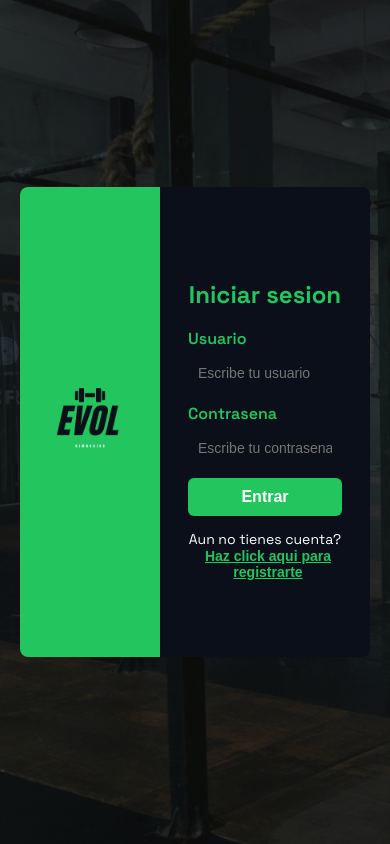
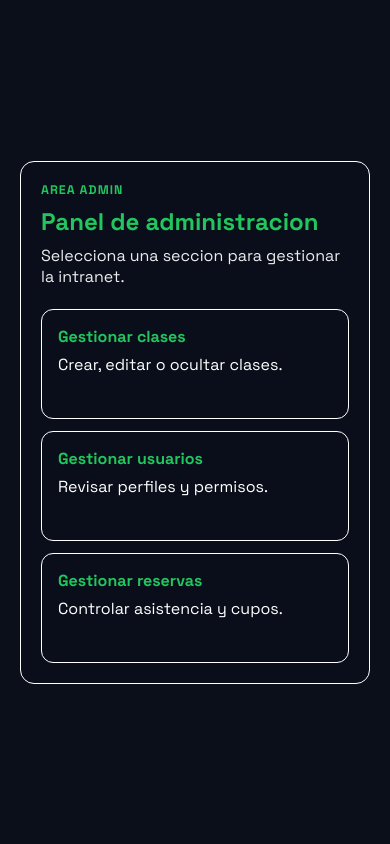
Before and after one commit to angelrxdriguez/EVOL, a Vue app: page /admin in a window 390 px wide. Built offline with nearby package versions, Linux system fonts and the light colour scheme.

Commit message:
pagina de administrador si el usuario es administrador

```diff
--- a/src/router/index.js
+++ b/src/router/index.js
@@ -2,6 +2,7 @@ import { computed, h, inject, ref } from "vue";
 import InicioView from "../views/InicioView.vue";
 import RegistroView from "../views/RegistroView.vue";
 import HomeView from "../views/HomeView.vue";
+import AdminView from "../views/AdminView.vue";
 
 const ROUTER_KEY = Symbol("app-router");
 
@@ -9,6 +10,7 @@ const routeTable = [
   { path: "/", name: "inicio", component: InicioView },
   { path: "/registro", name: "registro", component: RegistroView },
   { path: "/home", name: "home", component: HomeView },
+  { path: "/admin", name: "admin", component: AdminView },
 ];
 
 const fallbackRouteName = "inicio";
--- /dev/null
+++ b/src/views/AdminView.vue
@@ -0,0 +1,117 @@
+<template>
+  <main class="admin">
+    <section class="admin-card">
+      <header class="admin-header">
+        <p class="eyebrow">AREA ADMIN</p>
+        <h1>Panel de administracion</h1>
+        <p class="subtitle">Selecciona una seccion para gestionar la intranet.</p>
+      </header>
+
+      <nav class="menu" aria-label="Menu de administracion">
+        <a href="#" class="opcion">
+          <span class="opcion-title">Gestionar clases</span>
+          <span class="opcion-desc">Crear, editar o ocultar clases.</span>
+        </a>
+        <a href="#" class="opcion">
+          <span class="opcion-title">Gestionar usuarios</span>
+          <span class="opcion-desc">Revisar perfiles y permisos.</span>
+        </a>
+        <a href="#" class="opcion">
+          <span class="opcion-title">Gestionar reservas</span>
+          <span class="opcion-desc">Controlar asistencia y cupos.</span>
+        </a>
+      </nav>
+    </section>
+  </main>
+</template>
+
+<style scoped>
+.admin {
+  min-height: 100vh;
+  display: grid;
+  place-items: center;
+  padding: 20px;
+  font-family: var(--font-family);
+  background-color: var(--oscuro);
+  color: #fff;
+}
+
+.admin-card {
+  width: 100%;
+  max-width: 960px;
+  border: 1px solid #ffffff;
+  border-radius: 14px;
+  padding: clamp(20px, 3vw, 30px);
+  background-color: rgba(11, 15, 26, 0.9);
+}
+
+.admin-header {
+  margin-bottom: 22px;
+}
+
+.eyebrow {
+  margin: 0 0 8px;
+  color: var(--verde);
+  font-size: 0.78rem;
+  font-weight: 700;
+  letter-spacing: 0.08em;
+}
+
+h1 {
+  margin: 0 0 8px;
+  color: var(--verde);
+  font-size: clamp(1.5rem, 2.6vw, 2rem);
+}
+
+.subtitle {
+  margin: 0;
+  color: #ffffff;
+  opacity: 0.92;
+}
+
+.menu {
+  display: grid;
+  grid-template-columns: repeat(3, minmax(0, 1fr));
+  gap: 12px;
+}
+
+.opcion {
+  display: flex;
+  flex-direction: column;
+  gap: 8px;
+  min-height: 150px;
+  border: 1px solid #ffffff;
+  border-radius: 12px;
+  padding: 16px;
+  color: #ffffff;
+  text-decoration: none;
+  transition: border-color 0.25s ease, transform 0.25s ease, box-shadow 0.25s ease;
+}
+
+.opcion:hover,
+.opcion:focus-visible {
+  border-color: var(--verde);
+  transform: translateY(-2px);
+  box-shadow: 0 0 0 1px var(--verde);
+  outline: none;
+}
+
+.opcion-title {
+  color: var(--verde);
+  font-weight: 700;
+}
+
+.opcion-desc {
+  line-height: 1.3;
+}
+
+@media (max-width: 860px) {
+  .menu {
+    grid-template-columns: 1fr;
+  }
+
+  .opcion {
+    min-height: 110px;
+  }
+}
+</style>
--- a/src/views/HomeView.vue
+++ b/src/views/HomeView.vue
@@ -19,8 +19,7 @@ import logoEvol from "../assets/evol_negativo-zoom2.png";
 
     <section id="ventajas" class="intro">
       <h1>
-        <i class="bi bi-clipboard2-heart" aria-hidden="true"></i>
-        Ventajas para clientes
+        VENTAJAS DE NUESTRA APP
       </h1>
 
       <div class="ventajas-grid">
@@ -38,6 +37,10 @@ import logoEvol from "../assets/evol_negativo-zoom2.png";
           <i class="bi bi-megaphone" aria-hidden="true"></i>
           <p>Consulta novedades y avisos del gimnasio.</p>
         </article>
+
+        <a href="/clases" class="ventaja-item clases">
+          <p>VER CLASES</p>
+        </a>
       </div>
     </section>
   </div>
@@ -102,11 +105,11 @@ a:hover {
 .intro {
   max-width: 950px;
   margin: 48px auto 0;
+  margin-top: 150px;
   color: #ffffff;
-  background-color: var(--oscuro);
-  border: 1px solid #ffffff;
+  background-color: #0b0f1ac7;
   border-radius: 12px;
-  padding: 20px;
+  padding: 50px;
 }
 
 .intro h1 {
@@ -144,6 +147,29 @@ a:hover {
   line-height: 1.3;
 }
 
+.clases {
+  grid-column: 1 / -1;
+  justify-content: center;
+  margin: 0;
+  margin-top: 150px;
+  margin-bottom: 50px;
+  margin-left: 50px;
+  margin-right: 50px;
+  padding: 14px;
+  border-bottom: 1px solid #ffffff;
+  transition: 0.4s;
+}
+
+.clases:hover {
+  background-color: var(--verde);
+  color: var(--oscuro);
+  border-color: var(--verde);
+}
+
+.clases:hover i {
+  color: var(--oscuro);
+}
+
 @media (max-width: 800px) {
   .links {
     margin: 12px;
--- a/src/views/InicioView.vue
+++ b/src/views/InicioView.vue
@@ -35,7 +35,8 @@ async function entrar() {
     }
 
     localStorage.setItem("user", JSON.stringify(data.user));
-    router.push({ name: "home" });
+    const esAdmin = Number(data?.user?.es_admin) === 1;
+    router.push({ name: esAdmin ? "admin" : "home" });
   } catch (e) {
     console.error("[login] Error al iniciar sesion:", e);
     errorMsg.value = "Error de red al iniciar sesion";
```
Also changed, not shown: 1 other file (tests, documents, lock files or other folders).
